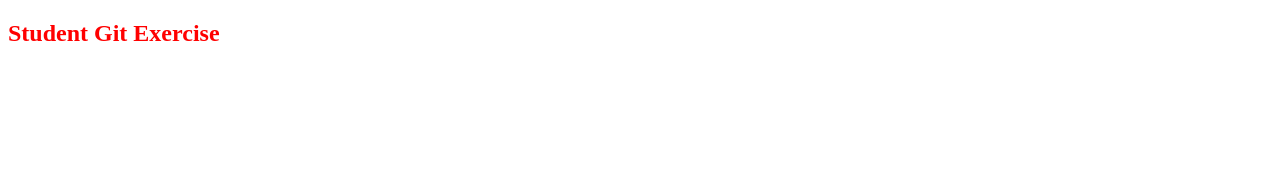
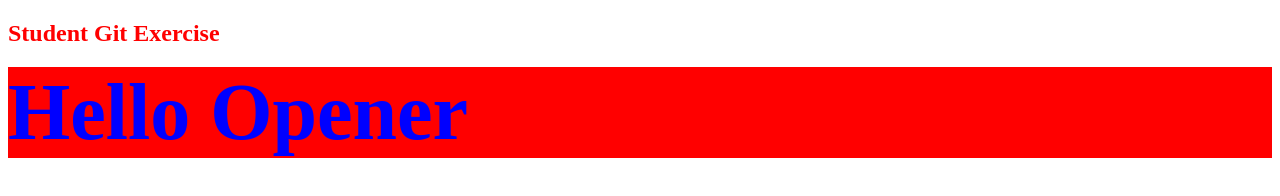
Before and after one commit to eyalsh59/GitHub_Targil-1, a plain HTML site: page index.html in a window 1280 px wide. Drawn offline with Linux system fonts and the light colour scheme.

Commit message:
Add contributer

```diff
--- a/index.html
+++ b/index.html
@@ -11,6 +11,6 @@
     <div Class="student-owner">
         <h2>Student Git Exercise</h2>
     </div>
-    <div Class="student-contributor"></div>
+    <div Class="student-contributor">Hello Opener</div>
 </body>
 </html>
--- a/style.css
+++ b/style.css
@@ -2,3 +2,9 @@
     color: red;
     font-weight: bold;
 }
+.student-contributor{
+    color: blue;
+    font-weight: bold;
+    font-size: 80px;
+    background-color: red;
+}
```
